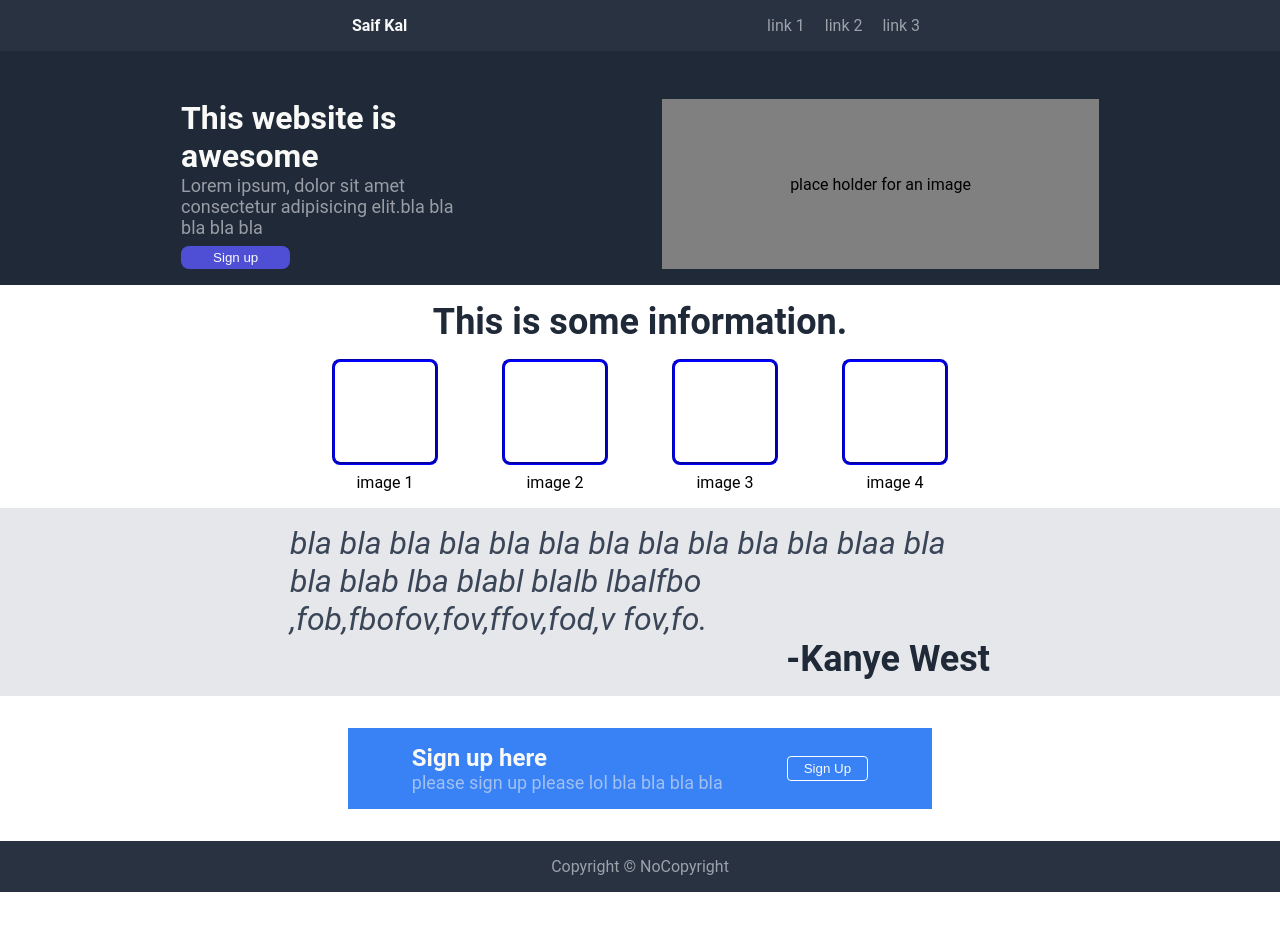
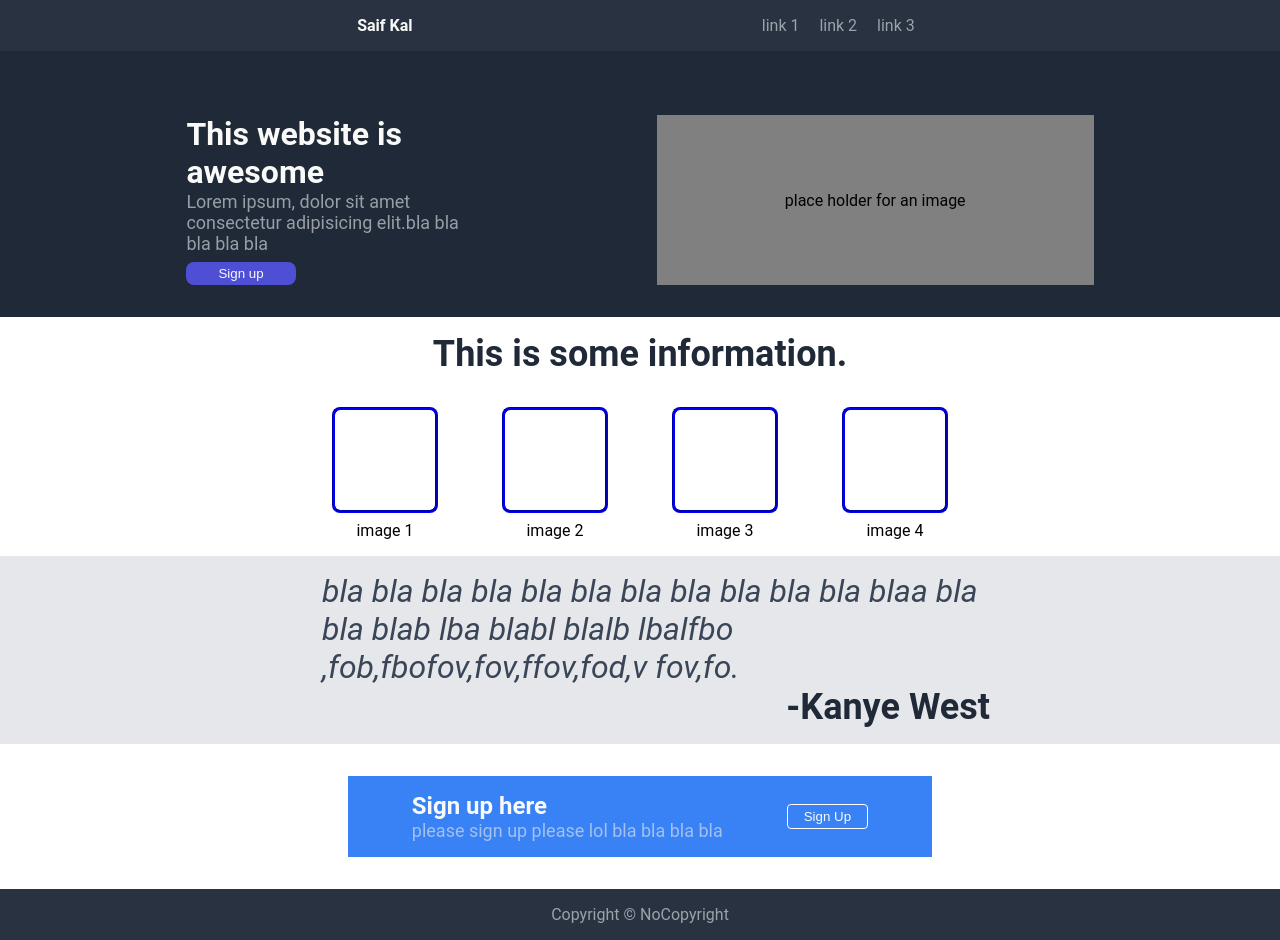
Before and after one commit to seifkal/landing_page, a plain HTML site: page index.html in a window 1280 px wide. Before the commit the page ends 892 px from the top, so only its background shows below. Drawn offline with Linux system fonts and the light colour scheme.

Commit message:
fixed again

```diff
--- a/styles.css
+++ b/styles.css
@@ -7,7 +7,6 @@ body{
 .header{
     background-color: #1F2937;
     display: flex;
-    flex: 1;
     flex-direction: column;
     gap: 48px;
     padding-bottom: 16px;
@@ -15,30 +14,25 @@ body{
 .logoheader{
     background-color: #283241;
     display: flex;
-    flex: 1;
     margin: 0px;
-    padding-top: 16px;
-    padding-bottom: 16px;
     justify-content: space-evenly;
+    padding: 16px;
 }
 .logo{
     color: #F9FAF8;
     font-weight: 700;
     padding: 0px;
     margin: 0px;
-    flex-shrink: 1;
 }
 a{
     color: #e5e7eb9d;
     padding: 0px 8px;
     margin: 0px;
-    flex-shrink: 1;
 }
 .hcontainer{
     display: flex;
     justify-content: space-evenly;
-    flex-shrink: 1;
-    flex-grow: 1;
+    padding: 16px;
 }
 .infoheader{
     color: #F9FAF8;
@@ -53,7 +47,6 @@ a{
     width: 300px;
     display: flex;
     flex-wrap: wrap;
-    flex-shrink: 1;
     margin-bottom: 8px;
     min-width: 0;
 }
@@ -63,18 +56,18 @@ a{
     padding: 4px 32px 4px 32px;
     border: none;
     border-radius: 8px;
-    flex-shrink: 1;
 }
 .image{
     display: flex;
     align-items: center;
     background-color: gray;
     padding: 64px 128px 64px 128px;
+    min-width: 0px;
 }
 .images{
     display: flex;
-    flex-grow: 2;
-    flex-shrink: 1;
+    justify-content: center;
+    padding: 0px 16px 0px 16px;
 }
 .imagesinfo{
     color: #1F2937;
@@ -83,24 +76,20 @@ a{
     display: flex;
     justify-content: center;
     align-items: center;
-    margin-top: 16px;
-    flex-shrink: 1;
+    padding: 16px;
 }
 .container{
     display: flex;
-    flex: 1;
-    align-items: flex-start;
+    align-items: center;
     justify-content: center;
     gap: 64px;
     margin-top: 16px;
     margin-bottom: 16px;
-    flex-shrink: 1;
 }
 .info{
     display: flex;
     flex-direction: column;
     align-items: center;
-    flex-shrink: 1;
 }
 .border{
     width: 100px;
@@ -109,18 +98,15 @@ a{
     border-radius: 8px;
     border-color: blue;
     margin-bottom: 8px;
-    flex-shrink: 1;
 }
 .quote{
     display: flex;
     background-color: #E5E7EB;
     align-items: end;
-    flex-grow: 2;
     flex-direction: column;
     justify-content: center;
     align-items: center;
     padding: 16px;
-    flex-shrink: 1;
 }
 .aquote{
     color: #3a4657;
@@ -129,7 +115,7 @@ a{
     display: flex;
     width: 700px;
     flex-wrap: wrap;
-    flex-shrink: 1;
+    margin-left: 64px;
 }
 .author{
     color: #1F2937;
@@ -138,14 +124,12 @@ a{
     font-size: 36px;
     display: flex;
     justify-content: end;
-    flex-shrink: 1;
 }
 .scontainer{
     display: flex;
     flex-grow: 2;
     padding: 32px;
     justify-content: center;
-    flex-shrink: 1;
 }
 .signup{
     display: flex;
@@ -154,18 +138,15 @@ a{
     background-color: #3882F6;
     padding: 16px 64px 16px 64px;
     gap: 64px;
-    flex-shrink: 1;
 }
 .htext{
     color: #F9FAF8;
     font-weight: 700;
     font-size: 24px;
-    flex-shrink: 1;
 }
 .itext{
     color:#e5e7eb9d;
     font-size: 18px;
-    flex-shrink: 1;
 }
 .sbutton{
     color: #F9FAF8;
@@ -175,7 +156,6 @@ a{
     border-radius: 4px;
     border-style: solid;
     border-color: white;
-    flex-shrink: 1;
 }
 .copyright{
     padding: 16px;
@@ -184,5 +164,4 @@ a{
     display: flex;
     justify-content: center;
     align-items: center;
-    flex-shrink: 1;
 }
```
